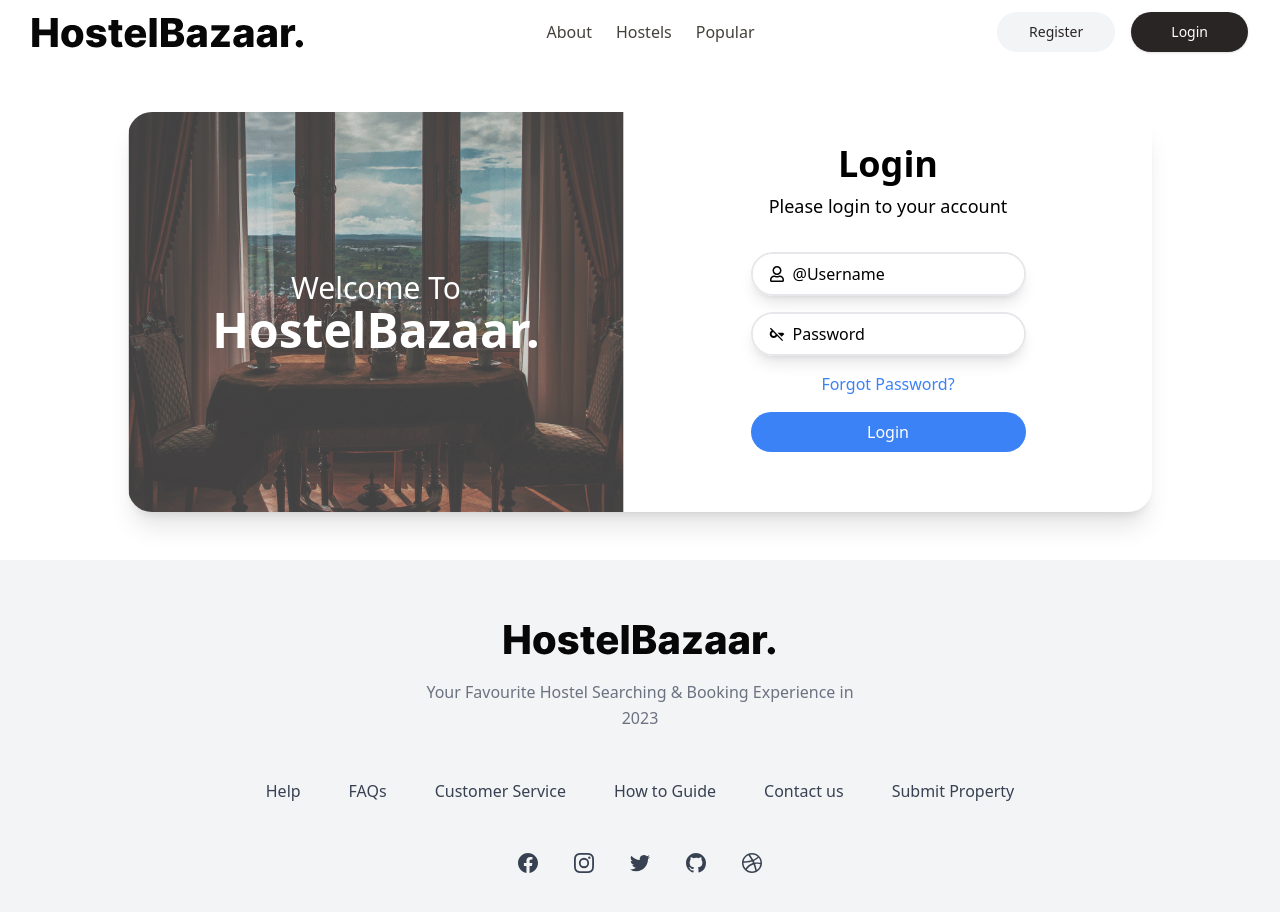
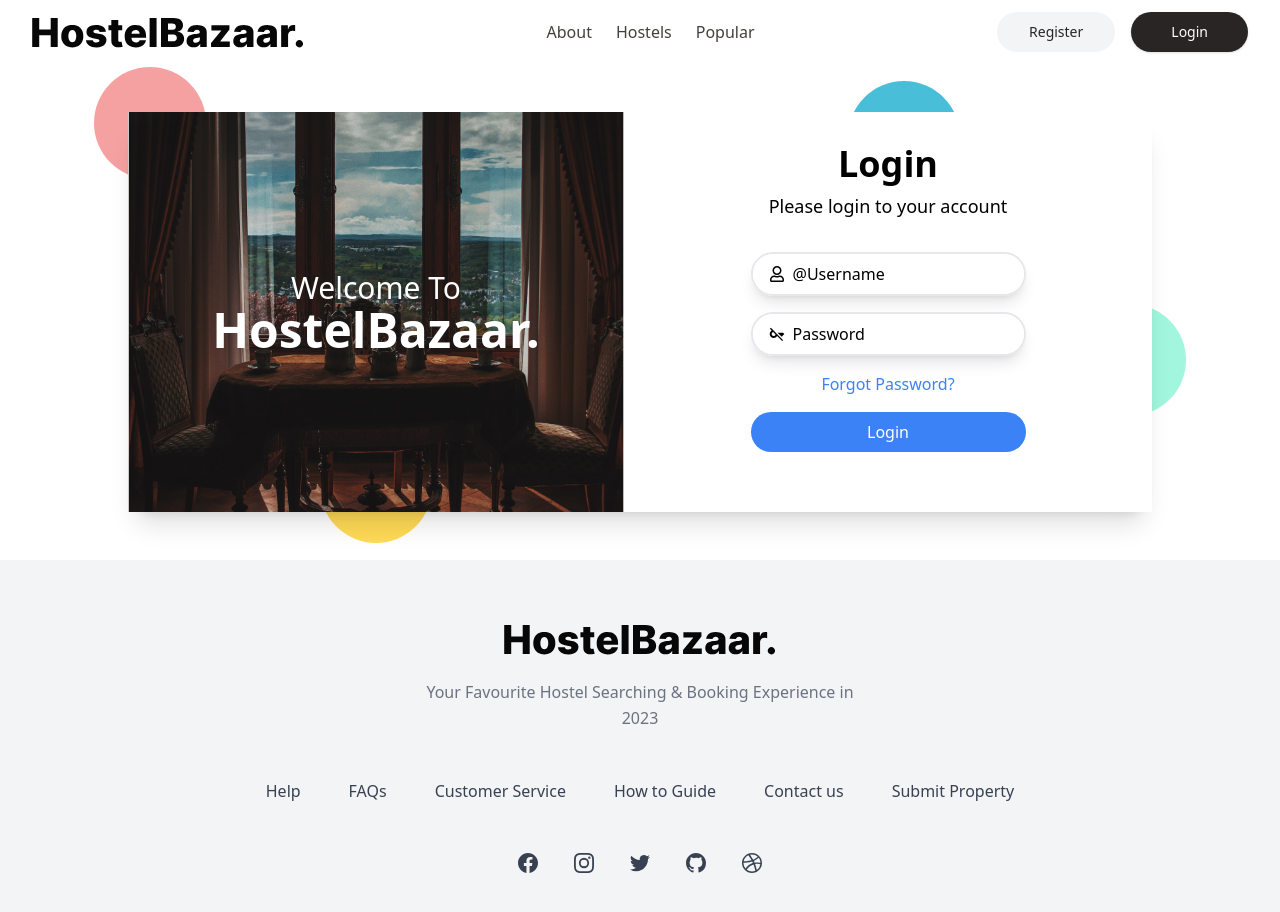
Before and after one commit to AdeelAtta/Hostelow, a Next.js app: page /login in a window 1280 px wide. Shown: the top 912 px of the page. Built offline with nearby package versions, Linux system fonts and the light colour scheme.

Commit message:
Added Circle shapes

```diff
--- /dev/null
+++ b/src/components/elements/Circle.tsx
@@ -0,0 +1,13 @@
+import React from 'react'
+interface CircleProps {
+    customeStyle: string
+}
+const Circle: React.FC<CircleProps> = ({customeStyle}) => {
+    return (
+        <div className={`absolute w-28 h-28 rounded-full z-[-1] ${customeStyle}`}>
+
+        </div>
+    )
+}
+
+export default Circle
--- a/src/components/sections/signin-signup-form.tsx
+++ b/src/components/sections/signin-signup-form.tsx
@@ -1,4 +1,5 @@
 import React, { ReactNode } from 'react'
+import Circle from '../elements/Circle'
 
 interface SigninSignupFormProps {
     children: ReactNode,
@@ -11,12 +12,12 @@ const SigninSignupForm: React.FC<SigninSignupFormProps> = (
 ) => {
     return (
         <main className='max-w-screen-2xl m-auto px-4 py-4 md:py-12 text-black '>
-            <div className='flex flex-col md:flex-row min-h-[400px] max-w-screen-lg m-auto rounded-3xl overflow-hidden shadow-xl'>
-                <div className={`min-h-[150px] flex flex-col justify-center items-center flex-1 bg-[url(/assets/welcome_banner.png)] bg-center bg-no-repeat bg-cover text-white opacity-80`}>
+            <div className='relative flex flex-col md:flex-row min-h-[400px] max-w-screen-lg m-auto rounded-3xl shadow-xl'>
+                <div className={`min-h-[150px] flex flex-col justify-center items-center flex-1 bg-[url(/assets/welcome_banner.png)] bg-center bg-no-repeat bg-cover text-white `}>
                     <h3 className='text-2xl md:text-3xl font-normal leading-none'>Welcome To</h3>
                     <h1 className='text-3xl md:text-5xl font-extrabold leading-none'>HostelBazaar.</h1>
                 </div>
-                <div className='flex flex-col justify-start items-center flex-1 p-4'>
+                <div className='flex flex-col justify-start items-center flex-1 p-4 bg-white'>
                     <div className='max-w-5xl md:py-4'>
                         <div className='mb-4 md:mb-8'>
                             <h2 className='text-2xl md:text-4xl font-extrabold text-center md:mb-2'>{title}</h2>
@@ -25,6 +26,10 @@ const SigninSignupForm: React.FC<SigninSignupFormProps> = (
                         {children}
                     </div>
                 </div>
+                <Circle customeStyle='bg-[#F6A1A1] left-[-34px] top-12 md:top-[-45px]'/>
+                <Circle customeStyle='bg-[#48BED8] right-0 md:right-48 top-[-31px]'/>
+                <Circle customeStyle='bg-[#FFDA56] left-4 md:left-48 bottom-[-31px]'/>
+                <Circle customeStyle='bg-[#A1F6DD] right-[-34px] bottom-24'/>
             </div>
         </main>
     )
```
